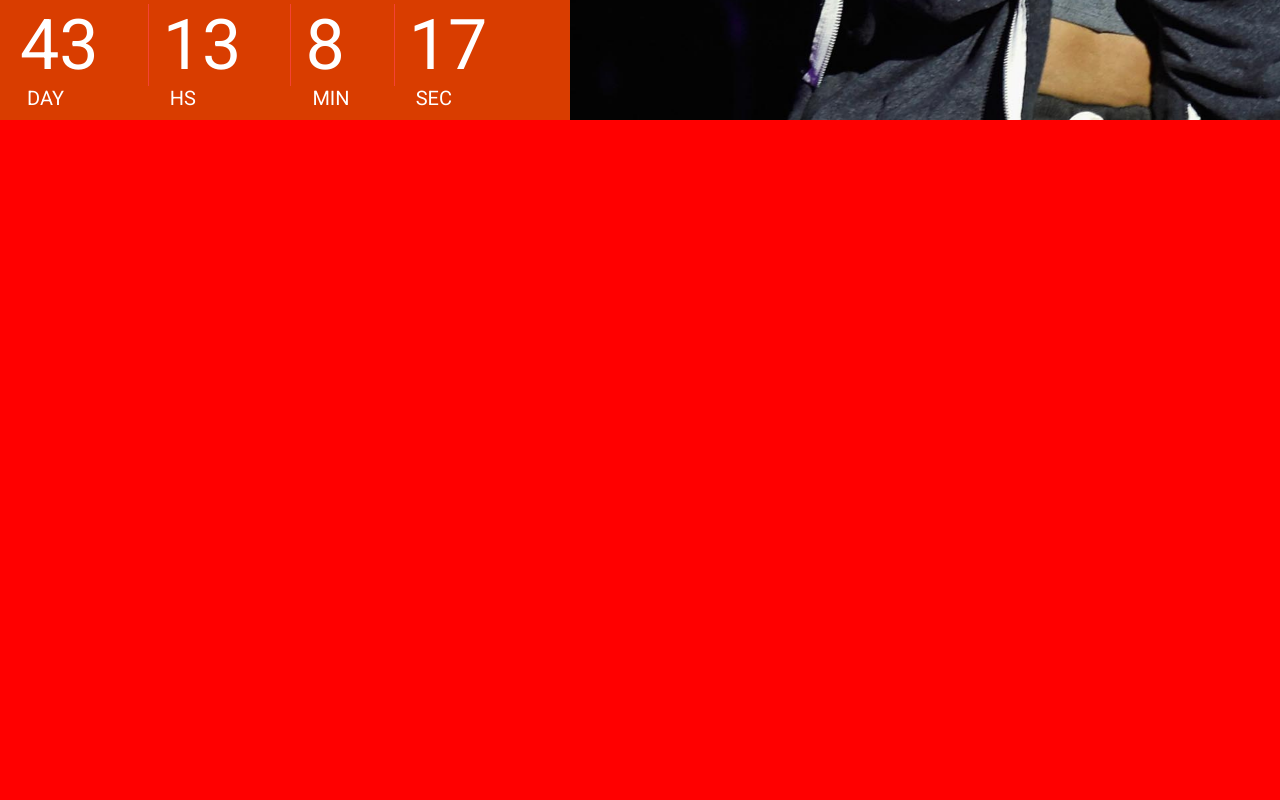
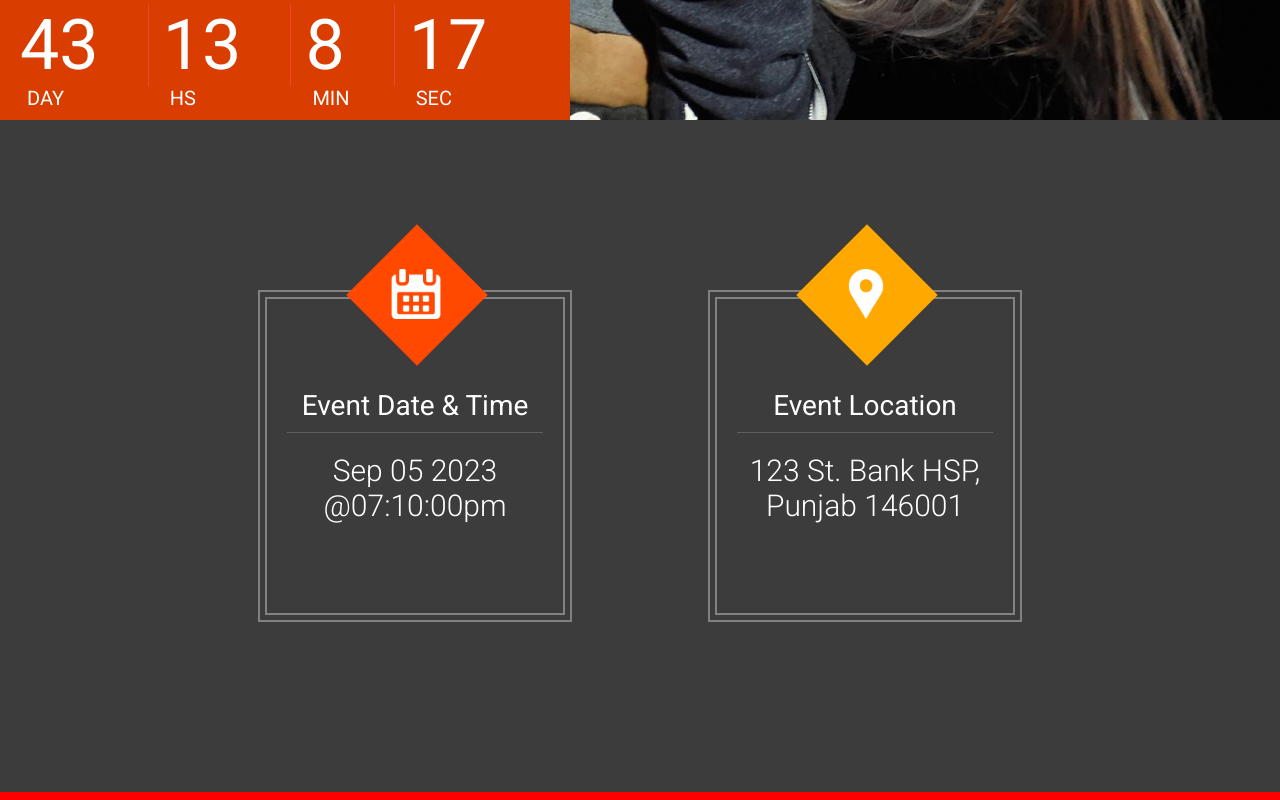
Before and after one commit to rishulpu1/the_vanue, a React (Vite) app: page / in a window 1280 px wide. Shown: the part 680-1480 px from the top of the page. Built offline with nearby package versions, Linux system fonts and the light colour scheme.

Commit message:
Created info section

```diff
--- a/src/App.jsx
+++ b/src/App.jsx
@@ -2,12 +2,16 @@
 import Header from './components/header_footer/header';
 import Footer from './components/header_footer/footer';
 import Featured from './components/featured';
+import VenueInfo from './components/venueInfo';
 const App = () => {
   return (
     <div className='App'>
       <Header />
       <>
       <Featured />
+      </>
+      <>
+      <VenueInfo />
       </>
       <div style={{backgroundColor: 'red', height: '800px'}}>
 
--- /dev/null
+++ b/src/components/venueInfo/index.jsx
@@ -0,0 +1,57 @@
+import React from "react";
+import { Zoom } from "react-awesome-reveal";
+import icon_calendar from '../../resources/images/icons/calendar.png';
+import icon_location from '../../resources/images/icons/location.png';
+
+const VenueInfo = ()=> {
+    return(
+        <div className="bck_black">
+            <div className="center_wrapper">
+                <div className="vn_wrapper">
+                    <Zoom className="vn_item" triggerOnce>
+                        <div>
+                            <div className="vn_outer">
+                                <div className="vn_inner">
+                                    <div className="vn_icon_square bck_red"></div>
+                                    <div className="vn_icon"
+                                        style={{
+                                            background: `url(${icon_calendar}) `
+                                        }}
+                                    ></div>
+                                    <div className="vn_title">
+                                        Event Date & Time
+                                    </div>
+                                    <div className="vn_desc">
+                                        Sep 05 2023 @07:10:00pm
+                                    </div>
+                                </div>
+                            </div>
+                        </div>
+                    </Zoom>
+                    <Zoom className="vn_item" triggerOnce delay={500}>
+                        <div>
+                            <div className="vn_outer">
+                                <div className="vn_inner">
+                                    <div className="vn_icon_square bck_yellow"></div>
+                                    <div className="vn_icon"
+                                        style={{
+                                            background: `url(${icon_location}) `
+                                        }}
+                                    ></div>
+                                    <div className="vn_title">
+                                        Event Location
+                                    </div>
+                                    <div className="vn_desc">
+                                        123 St. Bank HSP, Punjab 146001
+                                    </div>
+                                </div>
+                            </div>
+                        </div>
+                    </Zoom>
+                </div>
+            </div>
+        </div>
+    );
+}
+
+export default VenueInfo;
```
